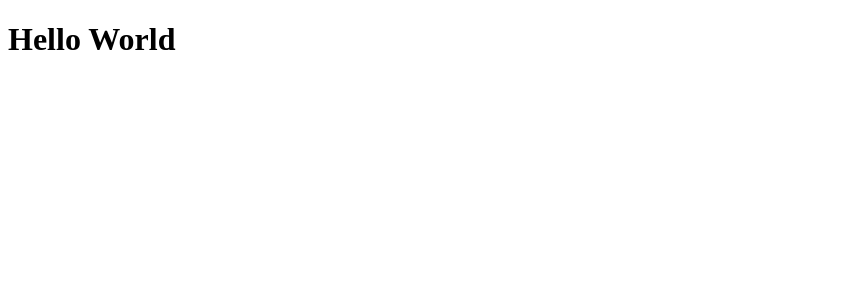
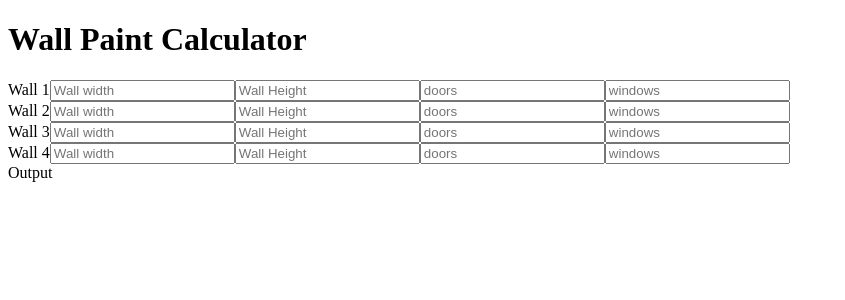
Before and after one commit to Vittor-Javidan/WallPaintCalculator_CodeChallenge_DigitalRepublic, a React (Create React App) app in the folder wall_paint_calculator/: page / in a window 1280 px wide. Shown: the top 300 px of the page, without its empty margins (0-845 px from the left). Built offline with nearby package versions, Linux system fonts and the light colour scheme.

Commit message:
Basic front end implemented
added:
- Config file to store constants
- Input component
- Output component

```diff
--- a/wall_paint_calculator/src/App.js
+++ b/wall_paint_calculator/src/App.js
@@ -1,7 +1,14 @@
+import Output from "./Components/Output";
+import Inputs from "./Components/Inputs";
+
 export default function App() {
-  return (
-    <div className="App">
-      <h1>Hello World</h1>
-    </div>
-  );
+    return (
+        <div className="App">
+            <h1 className="App-Title">Wall Paint Calculator</h1>
+            <form>
+                <Inputs />
+            </form>
+            <Output />
+        </div>
+    );
 }
--- /dev/null
+++ b/wall_paint_calculator/src/AppConfig.js
@@ -0,0 +1,13 @@
+const appConfig = {
+    WALLS_AMMOUNT: 4,
+    DOOR: {
+        WIDTH: 0.8,
+        HEIGHT: 1.9,
+    },
+    WINDOW: {
+        WIDTH: 2.0,
+        HEIGHT: 1.2
+    }
+}
+
+export default appConfig
--- /dev/null
+++ b/wall_paint_calculator/src/Components/Inputs.js
@@ -0,0 +1,20 @@
+import appConfig from "../AppConfig";
+
+export default function Inputs() {
+
+    const inputsArray = []
+
+    for (let i = 0; i < appConfig.WALLS_AMMOUNT; i++) {
+        inputsArray.push(
+            <div key={`Key ${i}`}>
+                <label>{`Wall ${i + 1}`}</label>
+                <input placeholder="Wall width"></input>
+                <input placeholder="Wall Height"></input>
+                <input placeholder="doors"></input>
+                <input placeholder="windows"></input>
+            </div>
+        )
+    }
+
+    return inputsArray
+}
--- /dev/null
+++ b/wall_paint_calculator/src/Components/Output.js
@@ -0,0 +1,5 @@
+export default function Output() {
+    return (
+        <div>Output</div>
+    )
+}
```
Also changed, not shown: 1 other file (tests, documents, lock files or other folders).
